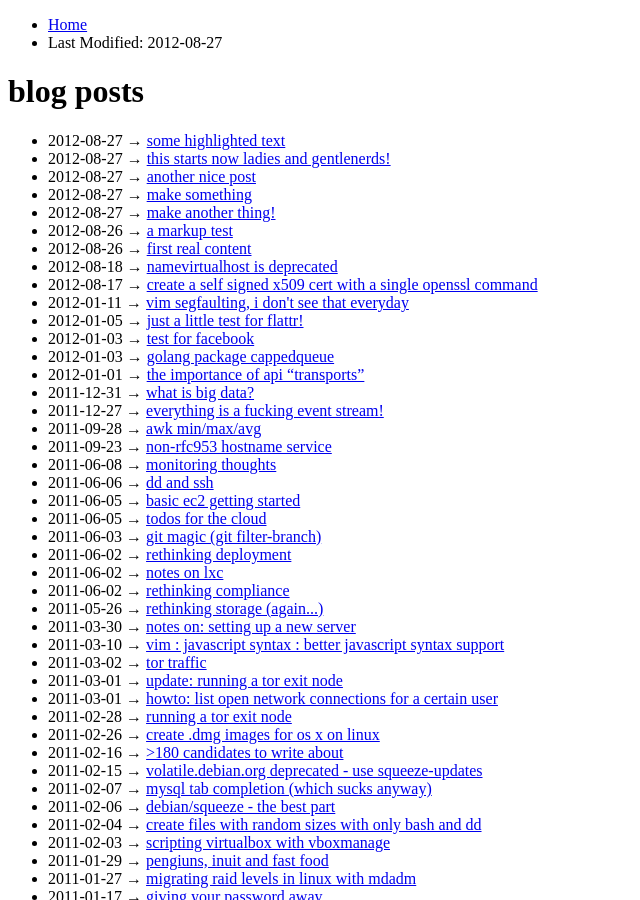
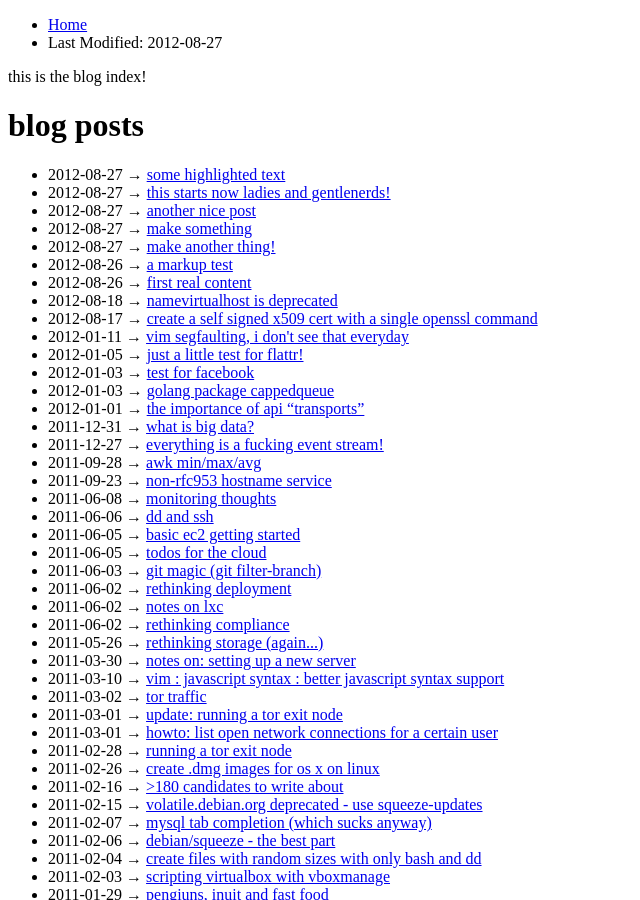
Before and after one commit to serverhorror/serverhorror.github.com, a Jekyll site: the page built from index.md, in a window 1280 px wide and 900 px high. Shown: the whole window, without its empty margins (0-640 px from the left). Built offline with Jekyll 4.4.1, drawn with Linux system fonts in a browser that asks for light colours; Markdown is read by kramdown in place of the engine named in the settings.

Commit message:
test wether we actually recreate this ...

```diff
--- a/_layouts/index.html
+++ b/_layouts/index.html
@@ -1,6 +1,8 @@
 ---
 layout: default
 ---
+
+<p>This is the blog index!</p>
 
 <h1>Blog Posts</h1>
 <ul class="posts">
```
